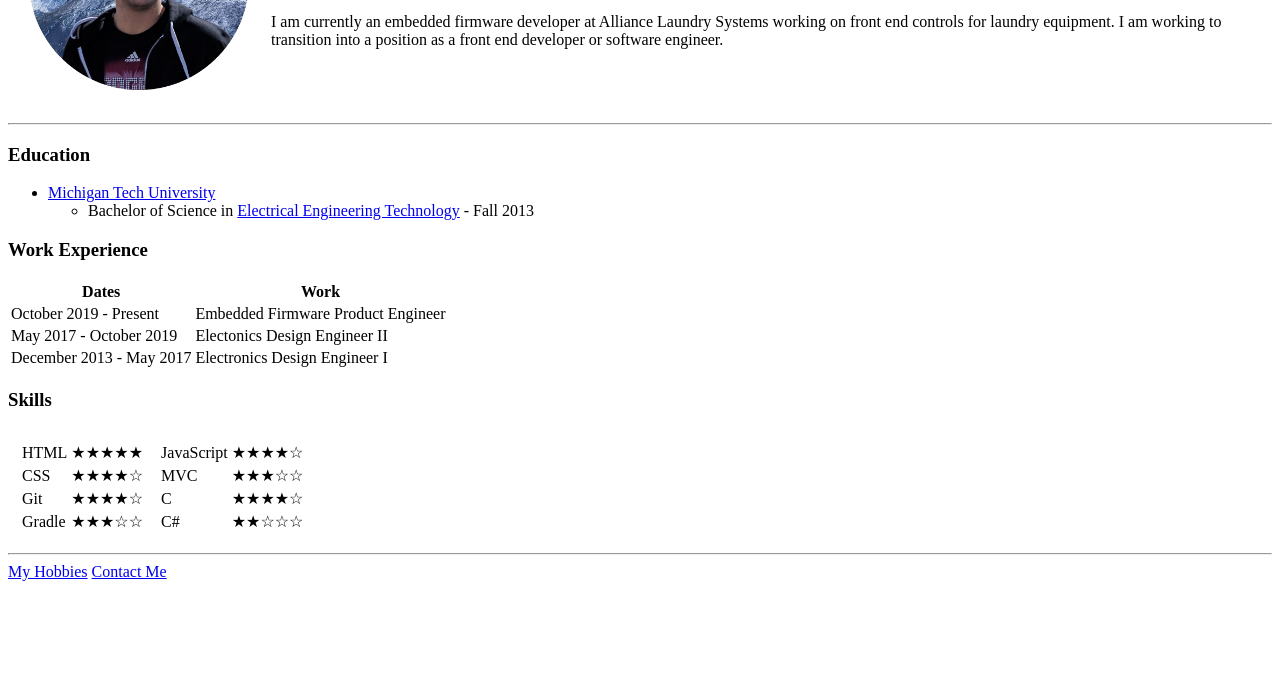
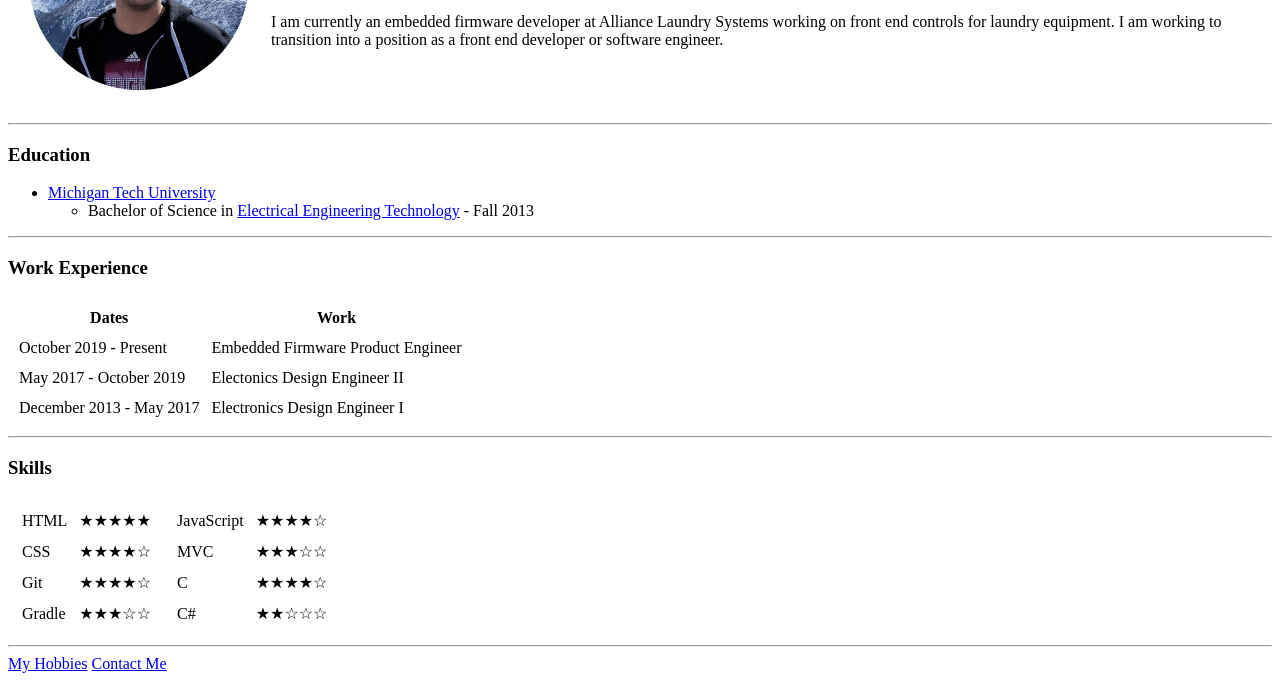
Before and after one commit to jeremyoutinen/completeWebDevBootcamp, a plain HTML site: page 02-Introduction-to-HTML/HTML-Personal-Site/index.html in a window 1280 px wide. Shown: the part 159-840 px from the top of the page. Before the commit the page ends 800 px from the top, so only its background shows below. Drawn offline with Linux system fonts and the light colour scheme.

Commit message:
Add table spacing and horizontal rules

```diff
--- a/02-Introduction-to-HTML/HTML-Personal-Site/index.html
+++ b/02-Introduction-to-HTML/HTML-Personal-Site/index.html
@@ -33,9 +33,11 @@
       </ul>
     </ul>
 
+    <hr>
+
     <h3>Work Experience</h3>
 
-    <table>
+    <table cellspacing="10">
       <thead>
         <tr>
           <th>Dates</th>
@@ -60,11 +62,13 @@
       </tfoot>
     </table>
 
+    <hr>
+
     <h3>Skills</h3>
-    <table cellspacing="10">
+    <table>
       <tr>
         <td>
-          <table>
+          <table cellspacing="10">
             <tr>
               <td>HTML</td>
               <td>★★★★★</td>
@@ -84,7 +88,7 @@
           </table>
         </td>
         <td>
-          <table>
+          <table cellspacing="10">
             <tr>
               <td>JavaScript</td>
               <td>★★★★☆</td>
```
